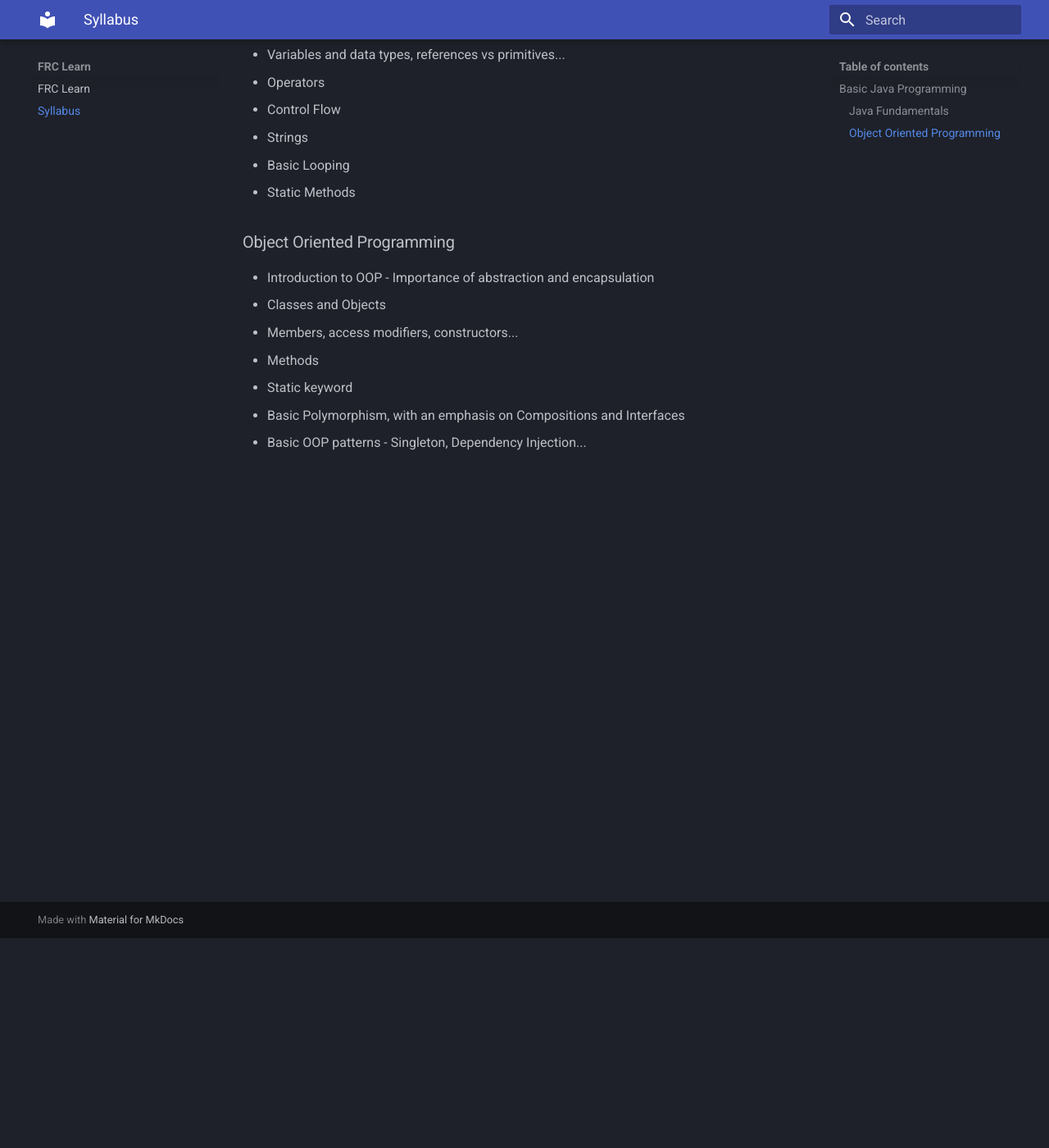
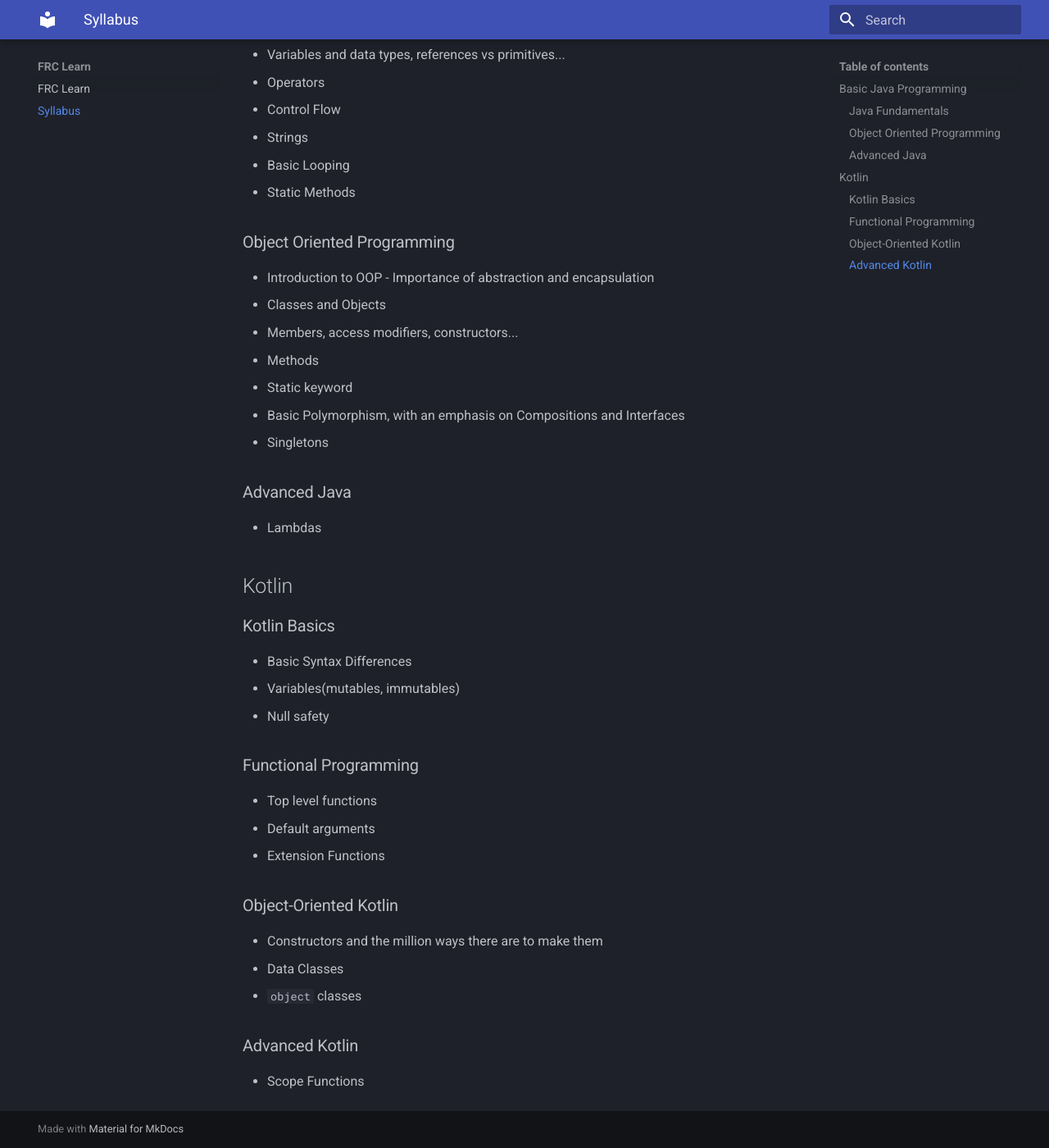
Before and after one commit to Galaxia5987/frc-learn, an MkDocs documentation site: the page built from docs/1-syllabus.md, in a window 1280 px wide and 1400 px high, scrolled down 256 px. Shown: the whole window at 82% size. Built offline with MkDocs 1.6.1 and Material for MkDocs 9.7.7, drawn with Linux system fonts in a browser that asks for light colours.

Commit message:
Add kotlin stuff

```diff
--- a/docs/1-syllabus.md
+++ b/docs/1-syllabus.md
@@ -16,4 +16,26 @@
 * Methods
 * Static keyword
 * Basic Polymorphism, with an emphasis on Compositions and Interfaces
-* Basic OOP patterns - Singleton, Dependency Injection...
+* Singletons
+
+### Advanced Java
+* Lambdas
+
+## Kotlin
+### Kotlin Basics
+* Basic Syntax Differences
+* Variables(mutables, immutables)
+* Null safety
+
+### Functional Programming
+* Top level functions
+* Default arguments
+* Extension Functions
+
+### Object-Oriented Kotlin
+* Constructors and the million ways there are to make them
+* Data Classes
+* `object` classes
+
+### Advanced Kotlin
+* Scope Functions
```
